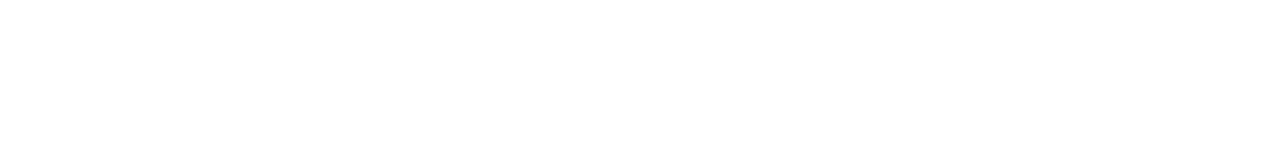
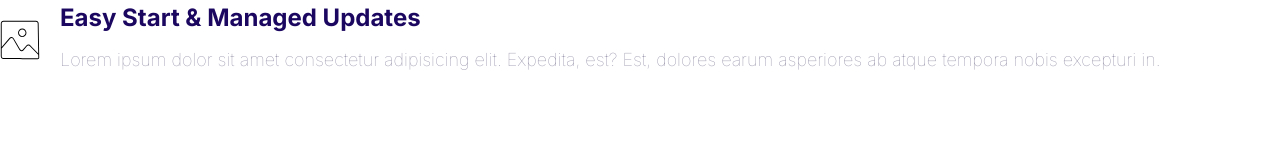
Before and after one commit to SCL93/CloudService-WebsiteTest, a plain HTML site: page index.html in a window 1280 px wide. Drawn offline with Linux system fonts and the light colour scheme.

Commit message:
Added mediaObject template

```diff
--- a/CSS/styles.css
+++ b/CSS/styles.css
@@ -357,3 +357,22 @@ a {
     font-size: 1.7rem;
   }
 }
+
+/* ------------------------------------- MEDIA OBJECTS ---------------------------------- */
+
+.media {
+  display: flex;
+}
+.media__title {
+  margin-top: 0;
+}
+
+.media__body {
+  padding: 0rem 2rem;
+}
+
+.media__image{
+  padding-top: 2rem;
+}
+
+/* --------------------------------------- QUOTE --------------------------------------*/
--- a/index.html
+++ b/index.html
@@ -15,6 +15,20 @@
     <link rel="stylesheet" href="/CSS/styles.css" />
   </head>
   <body>
-
+    <div class="media">
+      <div class="media__image">
+        <svg class="icon icon--primary">
+          <use xlink:href="images/sprite.svg#snap"></use>
+        </svg>
+      </div>
+      <div class="media__body">
+        <h3 class="media__title">Easy Start & Managed Updates</h3>
+        <p>
+          Lorem ipsum dolor sit amet consectetur adipisicing elit. Expedita,
+          est? Est, dolores earum asperiores ab atque tempora nobis excepturi
+          in.
+        </p>
+      </div>
+    </div>
   </body>
 </html>
```
Also changed, not shown: Components/mediaObject.html (added, +15 -0 lines).
